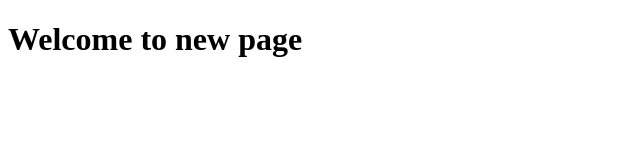
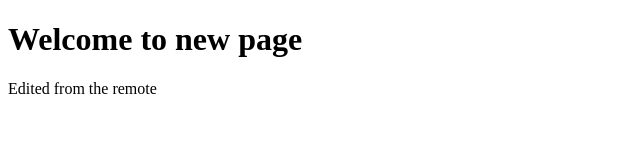
Before and after one commit to LOHITHR/simple-project, a plain HTML site: page index.html in a window 1280 px wide. Shown: the whole page, without its empty margins (0-640 px from the left). Drawn offline with Linux system fonts and the light colour scheme.

Commit message:
Edited index.html

```diff
--- a/index.html
+++ b/index.html
@@ -7,5 +7,6 @@
 </head>
 <body>
     <h1>Welcome to new page</h1>
+    <p>Edited from the remote</p>
 </body>
 </html>
```
